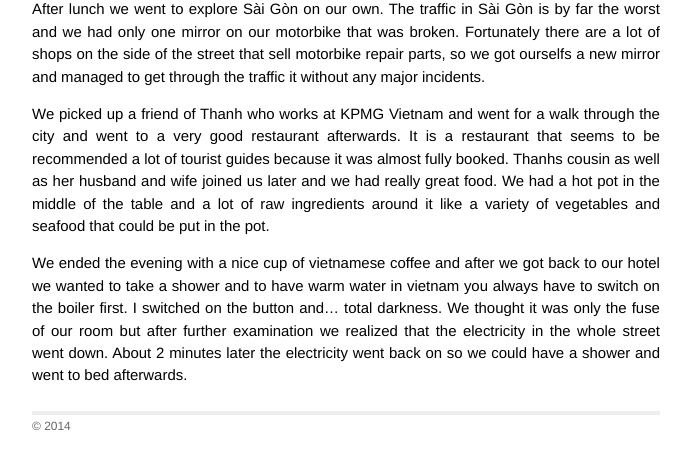
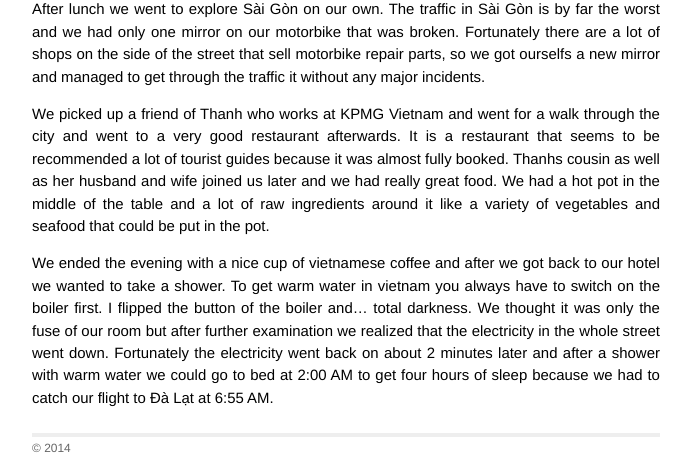
Before and after one commit to nexys/nexys.github.io, a Jekyll site: the page built from _posts/2014-02-24-up-and-away-to-saigon.markdown, in a window 1280 px wide. Shown: the part 537-997 px from the top of the page, without its empty margins (294-985 px from the left). Built offline with Jekyll 4.4.1, drawn with Linux system fonts in a browser that asks for light colours; Markdown is read by kramdown in place of the engine named in the settings; before the commit the page ends 974 px from its top, so only the background shows below that.

Commit message:
minor changes

```diff
--- a/_posts/2014-02-24-up-and-away-to-saigon.markdown
+++ b/_posts/2014-02-24-up-and-away-to-saigon.markdown
@@ -18,4 +18,4 @@ After lunch we went to explore Sài Gòn on our own. The traffic in Sài Gòn is
 
 We picked up a friend of Thanh who works at KPMG Vietnam and went for a walk through the city and went to a very good restaurant afterwards. It is a restaurant that seems to be recommended a lot of tourist guides because it was almost fully booked. Thanhs cousin as well as her husband and wife joined us later and we had really great food. We had a hot pot in the middle of the table and a lot of raw ingredients around it like a variety of vegetables and seafood that could be put in the pot.
 
-We ended the evening with a nice cup of vietnamese coffee and after we got back to our hotel we wanted to take a shower and to have warm water in vietnam you always have to switch on the boiler first. I switched on the button and... total darkness. We thought it was only the fuse of our room but after further examination we realized that the electricity in the whole street went down. About 2 minutes later the electricity went back on so we could have a shower and went to bed afterwards.
+We ended the evening with a nice cup of vietnamese coffee and after we got back to our hotel we wanted to take a shower. To get warm water in vietnam you always have to switch on the boiler first. I flipped the button of the boiler and... total darkness. We thought it was only the fuse of our room but after further examination we realized that the electricity in the whole street went down. Fortunately the electricity went back on about 2 minutes later and after a shower with warm water we could go to bed at 2:00 AM to get four hours of sleep because we had to catch our flight to Đà Lạt at 6:55 AM.
```
